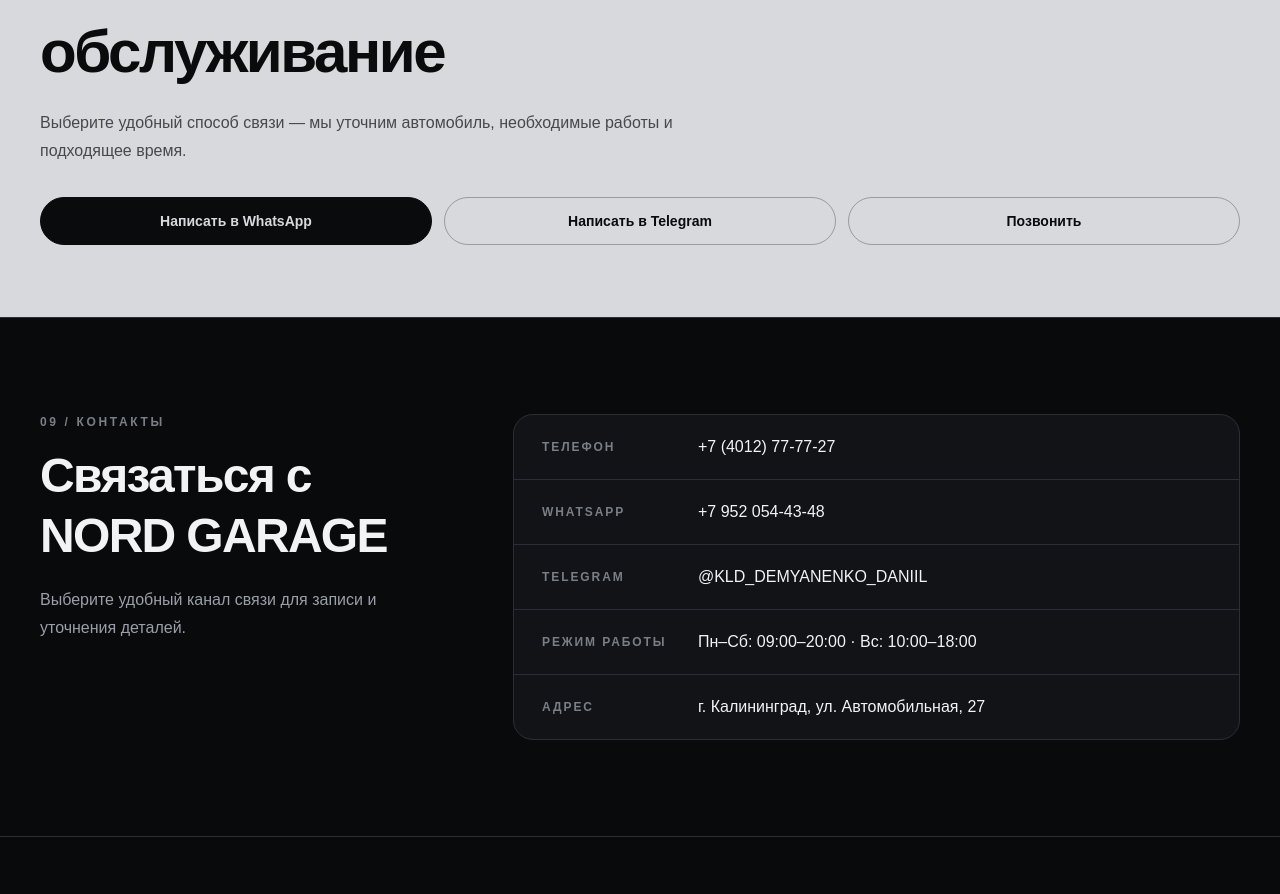
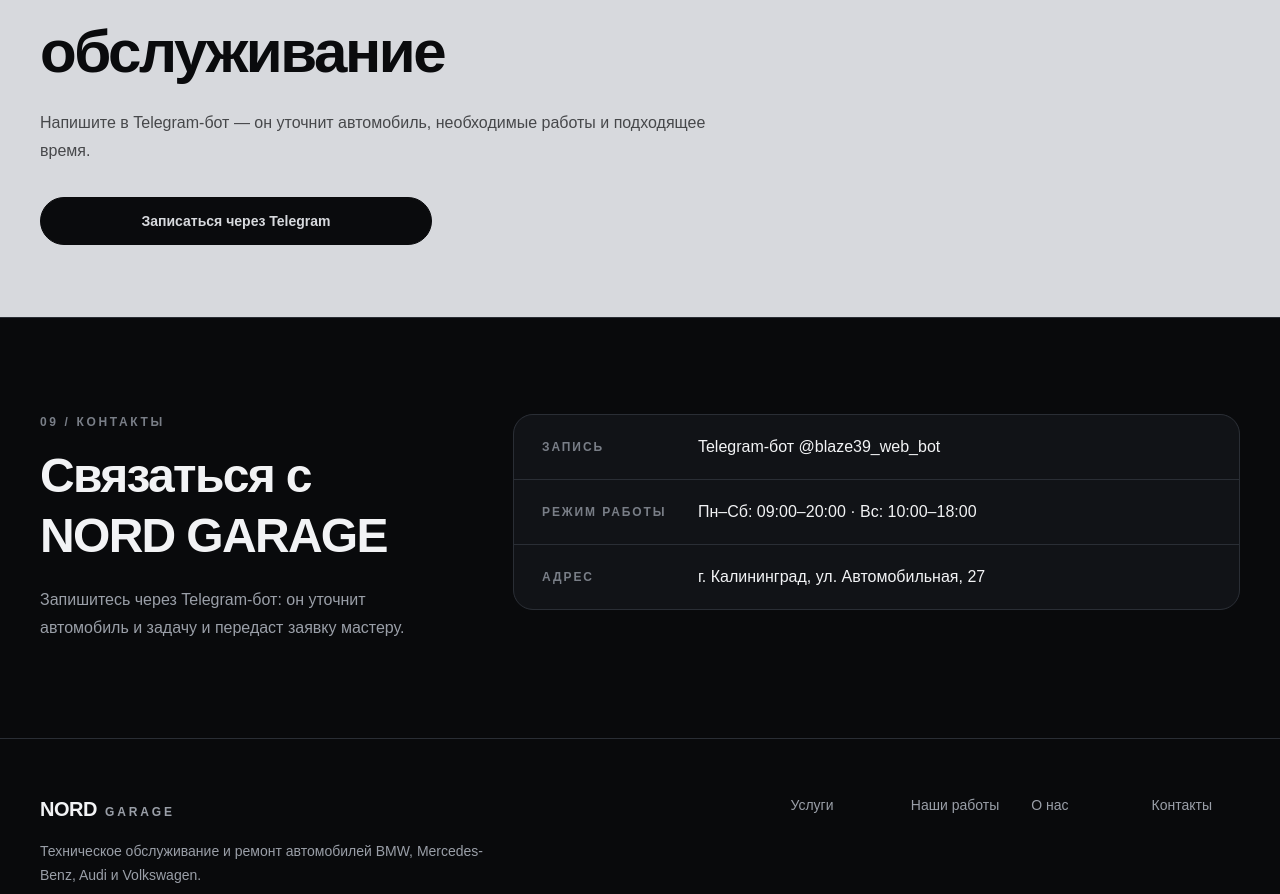
Before and after one commit to lenivetsmebro-stack/nord-garage, a Next.js app: page / in a window 1280 px wide. Shown: the part 4337-5231 px from the top of the page. Built offline with nearby package versions, Linux system fonts and the light colour scheme.

Commit message:
NORD GARAGE: route all contacts to Telegram bot

```diff
--- a/app/contacts/page.tsx
+++ b/app/contacts/page.tsx
@@ -7,7 +7,7 @@ import { contactDetails } from "@/config/contact";
 export const metadata: Metadata = {
   title: "Контакты",
   description:
-    "Контакты NORD GARAGE в Калининграде: телефон, мессенджеры, адрес и режим работы.",
+    "Контакты NORD GARAGE в Калининграде: запись через Telegram, адрес и режим работы.",
   alternates: {
     canonical: "/contacts",
   },
@@ -15,24 +15,9 @@ export const metadata: Metadata = {
 
 const contactItems = [
   {
-    href: contactDetails.phoneHref,
-    label: "Телефон",
-    value: contactDetails.phoneDisplay,
-  },
-  {
-    href: contactDetails.whatsappHref,
-    label: "WhatsApp",
-    value: contactDetails.whatsappDisplay,
-  },
-  {
     href: contactDetails.telegramHref,
-    label: "Telegram",
-    value: contactDetails.telegramDisplay,
-  },
-  {
-    href: contactDetails.emailHref,
-    label: "Email",
-    value: contactDetails.emailDisplay,
+    label: "Запись",
+    value: "Telegram-бот " + contactDetails.telegramDisplay,
   },
   {
     label: "Адрес",
@@ -50,19 +35,9 @@ const contactItems = [
 
 const quickActions = [
   {
-    href: contactDetails.whatsappHref,
-    label: "Написать в WhatsApp",
+    href: contactDetails.telegramHref,
+    label: "Записаться через Telegram",
     variant: "primary" as const,
-  },
-  {
-    href: contactDetails.telegramHref,
-    label: "Написать в Telegram",
-    variant: "secondary" as const,
-  },
-  {
-    href: contactDetails.phoneHref,
-    label: "Позвонить",
-    variant: "secondary" as const,
   },
 ];
 
@@ -237,10 +212,10 @@ export default function ContactsPage() {
           </div>
           <Button
             className="w-full sm:w-auto"
-            href={contactDetails.whatsappHref}
+            href={contactDetails.telegramHref}
             variant="inverse"
           >
-            Написать в WhatsApp
+            Записаться через Telegram
           </Button>
         </Container>
       </section>
--- a/components/sections/booking-cta.tsx
+++ b/components/sections/booking-cta.tsx
@@ -4,19 +4,9 @@ import { Container } from "@/components/ui/container";
 
 const contactActions = [
   {
-    href: contactDetails.whatsappHref,
-    label: "Написать в WhatsApp",
+    href: contactDetails.telegramHref,
+    label: "Записаться через Telegram",
     variant: "inverse" as const,
-  },
-  {
-    href: contactDetails.telegramHref,
-    label: "Написать в Telegram",
-    variant: "inverseOutline" as const,
-  },
-  {
-    href: contactDetails.phoneHref,
-    label: "Позвонить",
-    variant: "inverseOutline" as const,
   },
 ];
 
@@ -35,7 +25,7 @@ export function BookingCta() {
             Записаться на обслуживание
           </h2>
           <p className="mt-5 max-w-2xl text-base leading-7 opacity-70">
-            Выберите удобный способ связи — мы уточним автомобиль, необходимые
+            Напишите в Telegram-бот — он уточнит автомобиль, необходимые
             работы и подходящее время.
           </p>
         </div>
--- a/components/sections/contacts-preview.tsx
+++ b/components/sections/contacts-preview.tsx
@@ -3,19 +3,9 @@ import { Container } from "@/components/ui/container";
 
 const contactItems = [
   {
-    href: contactDetails.phoneHref,
-    label: "Телефон",
-    value: contactDetails.phoneDisplay,
-  },
-  {
-    href: contactDetails.whatsappHref,
-    label: "WhatsApp",
-    value: contactDetails.whatsappDisplay,
-  },
-  {
     href: contactDetails.telegramHref,
-    label: "Telegram",
-    value: contactDetails.telegramDisplay,
+    label: "Запись",
+    value: "Telegram-бот " + contactDetails.telegramDisplay,
   },
 ];
 
@@ -32,7 +22,7 @@ export function ContactsPreview() {
               Связаться с NORD GARAGE
             </h2>
             <p className="mt-5 max-w-lg text-base leading-7 text-muted">
-              Выберите удобный канал связи для записи и уточнения деталей.
+              Запишитесь через Telegram-бот: он уточнит автомобиль и задачу и передаст заявку мастеру.
             </p>
           </div>
 
--- a/config/contact.ts
+++ b/config/contact.ts
@@ -18,7 +18,7 @@ type ContactDetails = {
 };
 
 // Portfolio/demo data: address, primary phone, email, site URL, and schedule.
-// User-provided working channels: WhatsApp and Telegram.
+// All contact actions go to the Telegram bot @blaze39_web_bot (it qualifies the request and routes it).
 // Replace portfolio/demo values with verified business data before a real launch.
 export const contactDetails: ContactDetails = {
   addressDisplay: "г. Калининград, ул. Автомобильная, 27",
@@ -27,15 +27,15 @@ export const contactDetails: ContactDetails = {
   emailDisplay: "service@nord-garage.ru",
   emailHref: "mailto:service@nord-garage.ru",
   phoneDisplay: "+7 (4012) 77-77-27",
-  phoneHref: "tel:+74012777727",
+  phoneHref: "https://t.me/blaze39_web_bot?start=nord",
   scheduleDisplay: "Пн–Сб: 09:00–20:00 · Вс: 10:00–18:00",
   scheduleSundayHours: "10:00–18:00",
   scheduleSundayLabel: "Вс",
   scheduleWeekdaysHours: "09:00–20:00",
   scheduleWeekdaysLabel: "Пн–Сб",
   siteDisplay: "nord-garage.ru",
-  telegramDisplay: "@KLD_DEMYANENKO_DANIIL",
-  telegramHref: "https://t.me/KLD_DEMYANENKO_DANIIL",
+  telegramDisplay: "@blaze39_web_bot",
+  telegramHref: "https://t.me/blaze39_web_bot?start=nord",
   whatsappDisplay: "+7 952 054-43-48",
-  whatsappHref: "https://wa.me/79520544348",
+  whatsappHref: "https://t.me/blaze39_web_bot?start=nord",
 };
```
